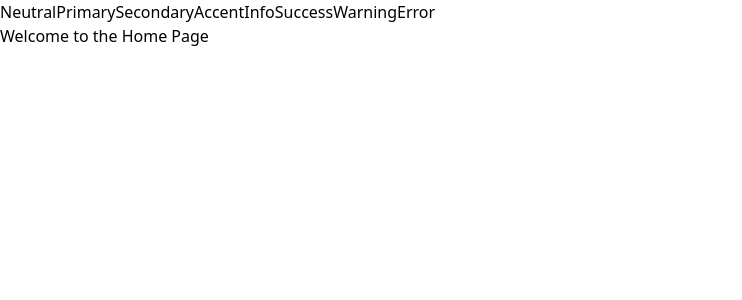
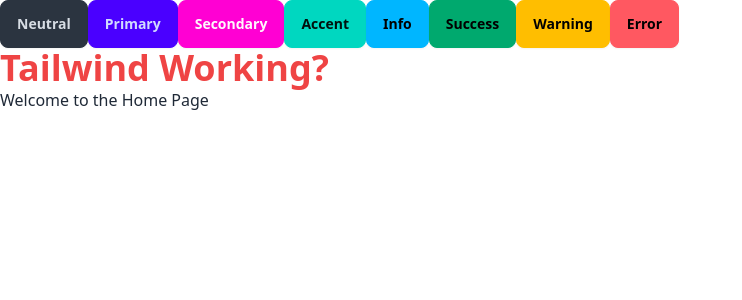
Before and after one commit to m4rkbello/MongoDB_ExpressJS_ReactJS_NodeJS_ThinkBox, a React (Vite) app in the folder frontend/: page / in a window 1280 px wide. Shown: the top 300 px of the page, without its empty margins (0-742 px from the left). Built offline with nearby package versions, Linux system fonts and the light colour scheme.

Commit message:
FRONTEND: DAISYUI RECONFIGURE - FIXED

```diff
--- a/frontend/package.json
+++ b/frontend/package.json
@@ -21,7 +21,7 @@
     "@types/react-dom": "^19.2.3",
     "@vitejs/plugin-react": "^5.1.1",
     "autoprefixer": "^10.4.22",
-    "daisyui": "^4.12.24",
+    "daisyui": "^5.5.8",
     "eslint": "^9.39.1",
     "eslint-plugin-react-hooks": "^7.0.1",
     "eslint-plugin-react-refresh": "^0.4.24",
--- a/frontend/src/App.jsx
+++ b/frontend/src/App.jsx
@@ -17,6 +17,8 @@
 <button className="btn btn-warning">Warning</button>
 <button className="btn btn-error">Error</button>
 
+<h1 class="text-4xl font-bold text-red-500">Tailwind Working?</h1>
+
       <Routes>
         <Route path="/" element={<HomePage />} />
         <Route path="/create" element={<CreatePage />} />
--- a/frontend/tailwind.config.js
+++ b/frontend/tailwind.config.js
@@ -1,3 +1,5 @@
+import daisyui from "daisyui";
+
 /** @type {import('tailwindcss').Config} */
 export default {
   content: [
@@ -7,5 +9,5 @@
   theme: {
     extend: {},
   },
-  plugins: [],
+  plugins: [daisyui],
 }
```
Also changed, not shown: 1 other file (tests, documents, lock files or other folders).
